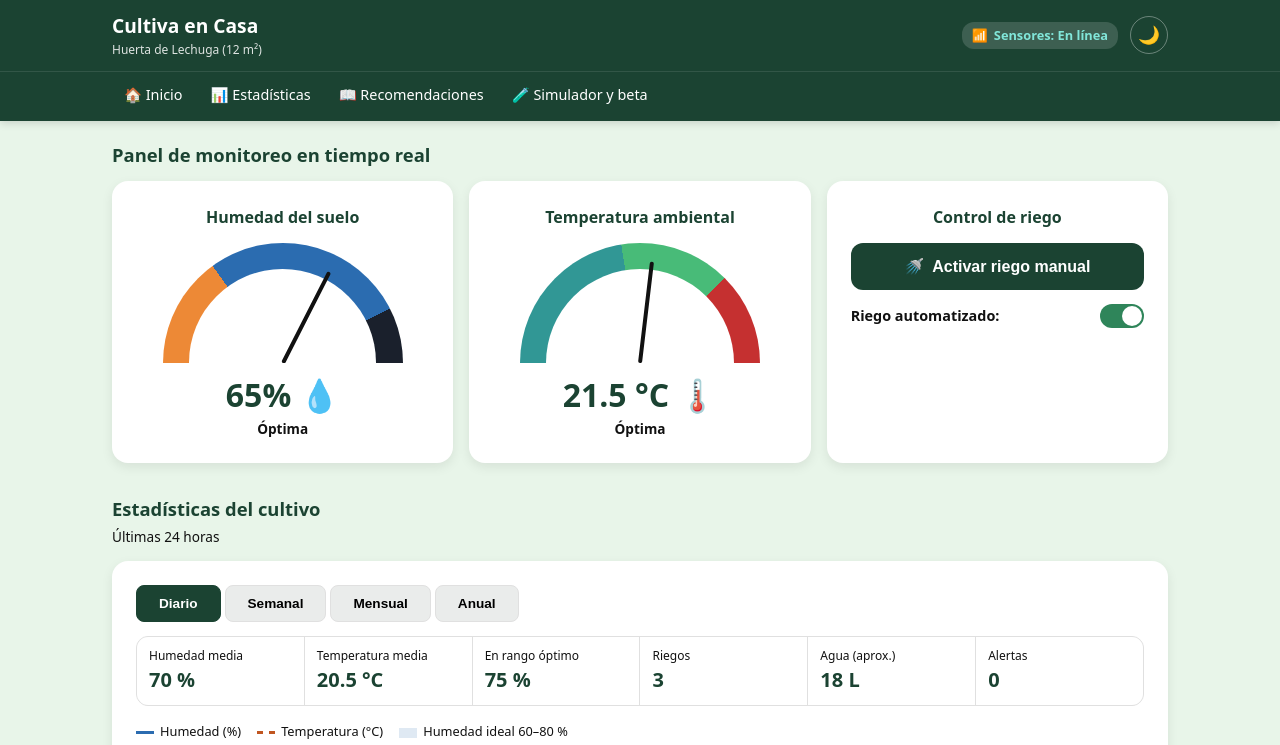
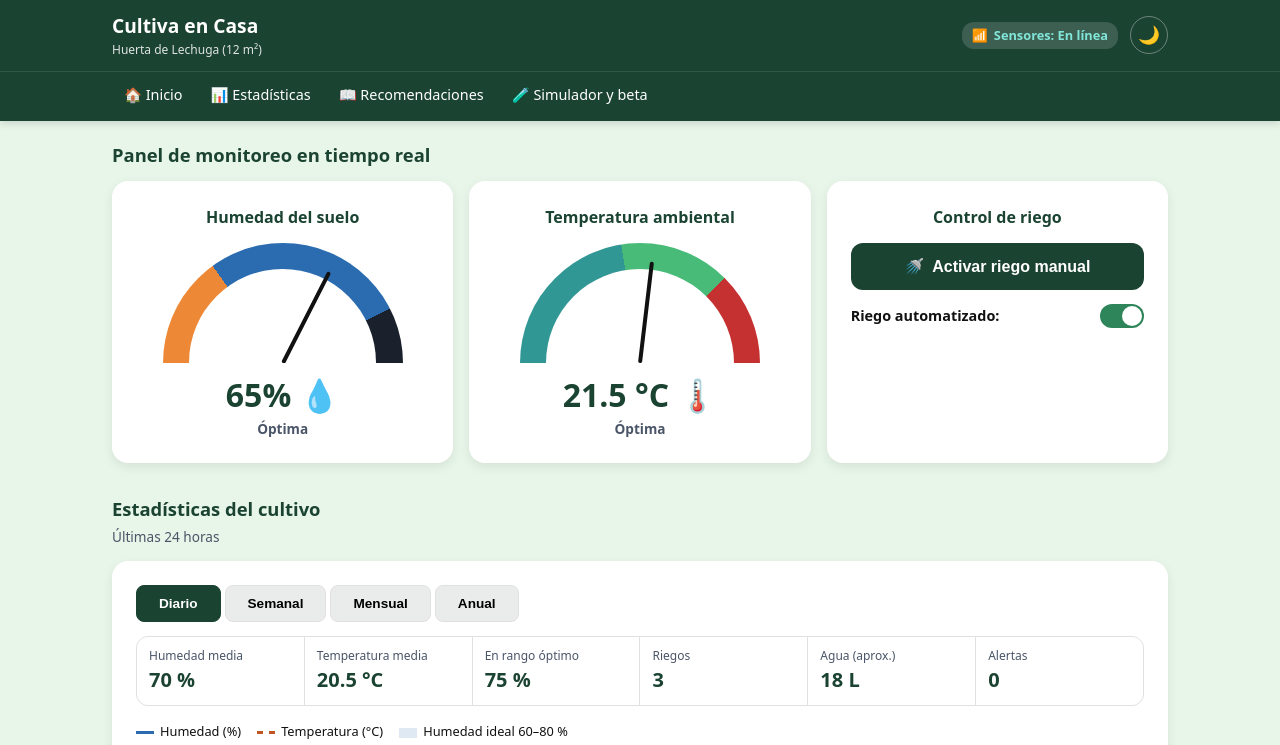
Before and after one commit to FedericoU10/Proyecto-Cultiva-en-casa, a plain HTML site: page index.html in a window 1280 px wide. Shown: the top 745 px of the page. Drawn offline with Linux system fonts and the light colour scheme.

Commit message:
Update color variables for light theme in styles.css

```diff
--- a/styles.css
+++ b/styles.css
@@ -26,11 +26,11 @@
     --pad: clamp(16px, 4vw, 32px);
 
     /* Tema (claro por defecto) */
-    --fondo: #E8F5E9; --superficie: #FFFFFF; --titulo: #1B4332; --suave: var(--suave);
+    --fondo: #E8F5E9; --superficie: #FFFFFF; --titulo: #1B4332; --suave: #4A5568;
     --borde: #E0E0E0; --chip: #EAECEB; --rejilla: #E2E8F0; --boton: #1B4332;
     --c-hum: #2B6CB0; --c-temp: #C05621; --banda: rgba(43,108,176,.15); --zona-alta: #1A202C;
     --tip-bg: #1A202C; --tip-tx: #FFFFFF;
-    --sq-bg: var(--sq-bg); --sq-tx: var(--sq-tx); --en-bg: var(--en-bg); --en-tx: var(--en-tx);
+    --sq-bg: #FEEBC8; --sq-tx: #7B341E; --en-bg: #EBF8FF; --en-tx: #2C5282;
 }
 :root[data-theme="dark"] {
     color-scheme: dark;
```
